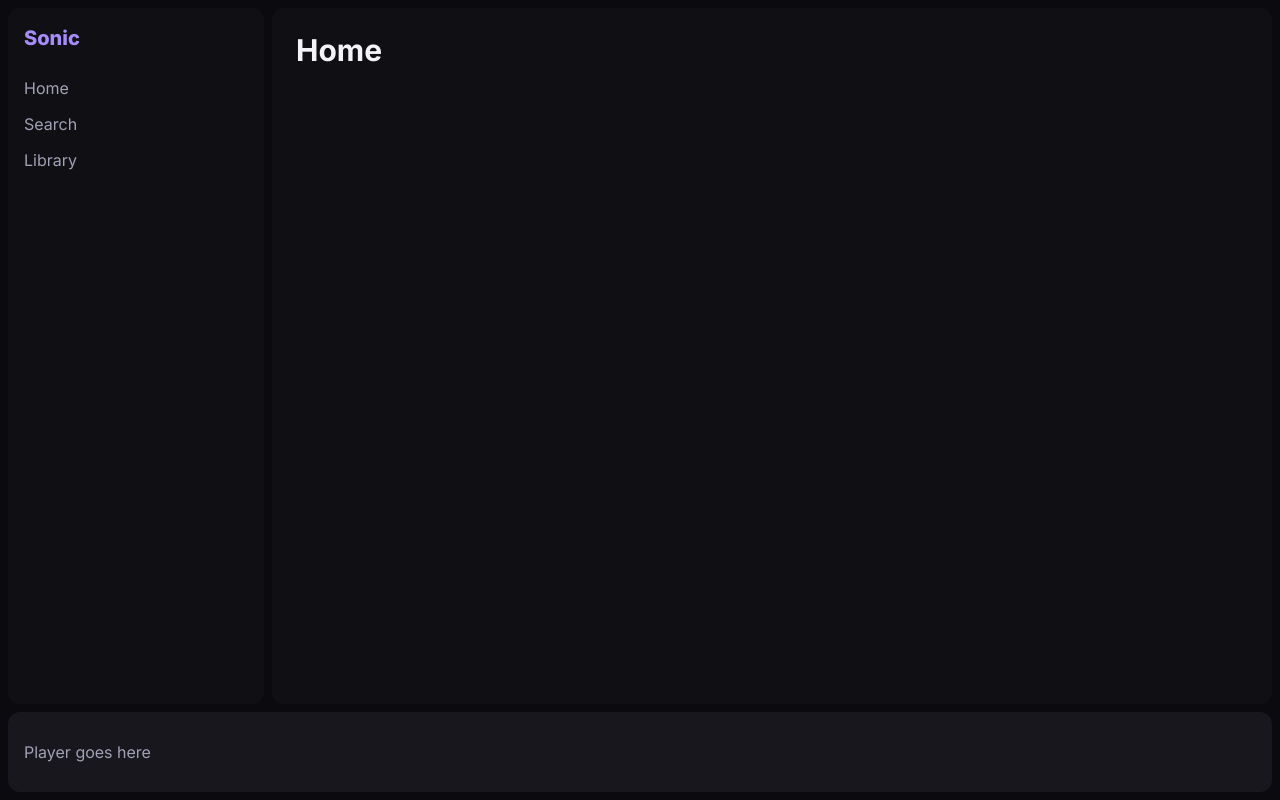
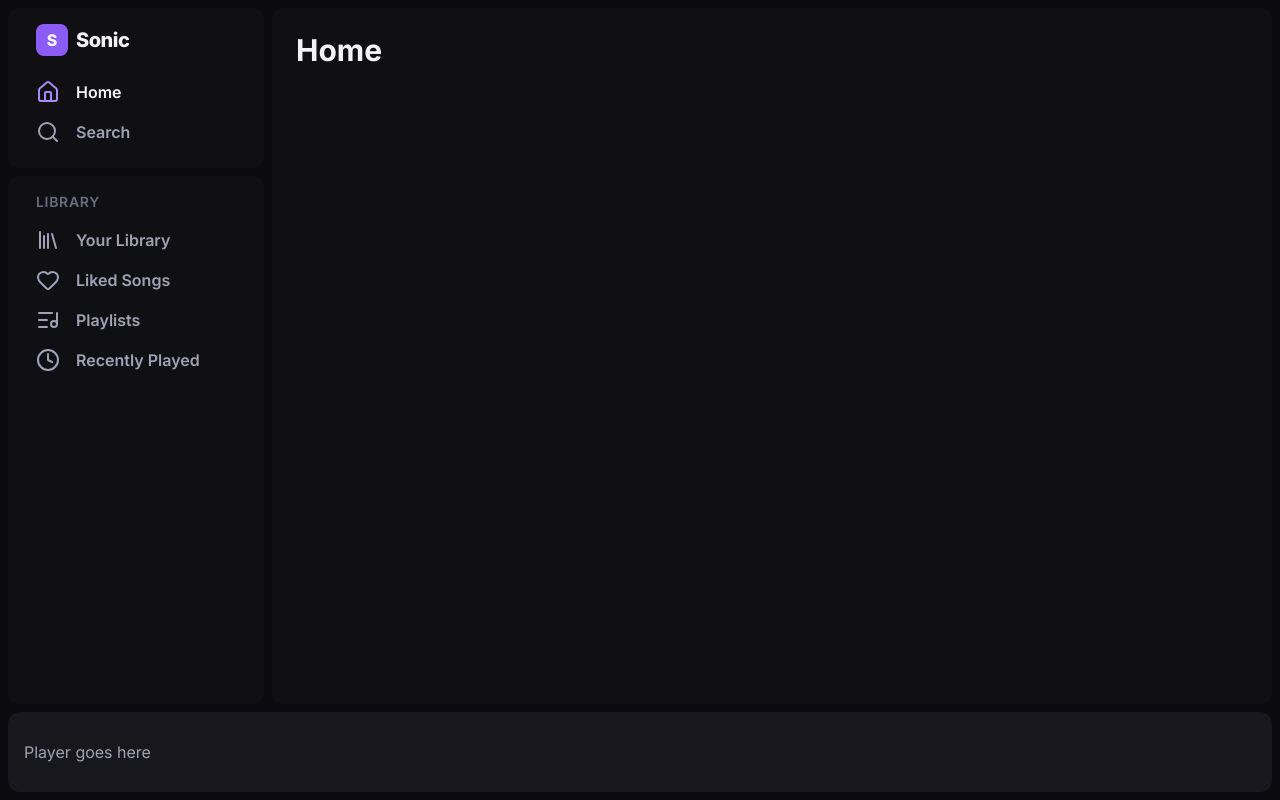
Before and after one commit to Ashtik0716/Sonic, a React (Vite) app in the folder client/: page / in a window 1280 px wide. Built offline with nearby package versions, Linux system fonts and the light colour scheme.

Commit message:
Add Sidebar with NavLink active states

```diff
--- a/client/index.html
+++ b/client/index.html
@@ -1,5 +1,6 @@
 <!doctype html>
 <html lang="en">
+
 <head>
   <link rel="preconnect" href="https://fonts.googleapis.com" />
   <link rel="preconnect" href="https://fonts.gstatic.com" crossorigin />
@@ -9,8 +10,10 @@
   <meta name="viewport" content="width=device-width, initial-scale=1.0" />
   <title>client</title>
 </head>
+
 <body>
   <div id="root"></div>
   <script type="module" src="/src/main.jsx"></script>
 </body>
+
 </html>
--- a/client/src/App.jsx
+++ b/client/src/App.jsx
@@ -12,6 +12,8 @@ function App() {
         <Route path="/" element={<Home />} />
         <Route path="/search" element={<Search />} />
         <Route path="/library" element={<Library />} />
+        <Route path="/library" element={<Library />} />
+        <Route path="/library/*" element={<Library />} />
       </Route>
     </Routes>
   )
--- a/client/src/components/layout/AppLayout.jsx
+++ b/client/src/components/layout/AppLayout.jsx
@@ -1,22 +1,16 @@
-import { Link, Outlet } from 'react-router-dom'
+import { Outlet } from 'react-router-dom'
+import Sidebar from './Sidebar'
 
 function AppLayout() {
   return (
     // Full-screen column: top area grows, player stays at the bottom
     <div className="flex h-full flex-col bg-surface-950">
-      {/* min-h-0 is essential: it lets this row shrink so the main area can scroll */}
+      {/* min-h-0 lets this row shrink so the main area can scroll */}
       <div className="flex min-h-0 flex-1 gap-2 p-2 pb-0">
-        {/* Sidebar placeholder: hidden on mobile, visible from md (768px) up */}
-        <aside className="hidden w-64 shrink-0 rounded-xl bg-surface-900 p-4 md:block">
-          <h2 className="text-xl font-extrabold text-brand-400">Sonic</h2>
-          <nav className="mt-6 flex flex-col gap-3 text-ink-300">
-            <Link to="/" className="hover:text-ink-100">Home</Link>
-            <Link to="/search" className="hover:text-ink-100">Search</Link>
-            <Link to="/library" className="hover:text-ink-100">Library</Link>
-          </nav>
-        </aside>
+        {/* The one and only Sidebar */}
+        <Sidebar />
 
-        {/* Main content: this is the part that scrolls */}
+        {/* The one and only main content area */}
         <main className="flex-1 overflow-y-auto rounded-xl bg-surface-900 p-6">
           {/* The current page renders here */}
           <Outlet />
--- /dev/null
+++ b/client/src/components/layout/Sidebar.jsx
@@ -0,0 +1,55 @@
+import { Home, Search, Library, Heart, ListMusic, Clock } from 'lucide-react'
+import SidebarLink from './SidebarLink'
+
+// Data-driven navigation: to add a link later, add one line here
+const mainLinks = [
+  { to: '/', icon: Home, label: 'Home' },
+  { to: '/search', icon: Search, label: 'Search' },
+]
+
+// Library shortcuts: real pages come in later phases
+const libraryLinks = [
+  { to: '/library', icon: Library, label: 'Your Library' },
+  { to: '/library/liked', icon: Heart, label: 'Liked Songs' },
+  { to: '/library/playlists', icon: ListMusic, label: 'Playlists' },
+  { to: '/library/recent', icon: Clock, label: 'Recently Played' },
+]
+
+function Sidebar() {
+  return (
+    // Hidden on mobile, shown from md up. Step 7 adds mobile navigation.
+    <aside className="hidden w-64 shrink-0 flex-col gap-2 md:flex">
+      {/* Top panel: logo + main navigation */}
+      <div className="rounded-xl bg-surface-900 p-4">
+        <div className="mb-4 flex items-center gap-2 px-3">
+          <div className="flex h-8 w-8 items-center justify-center rounded-lg bg-brand-500 font-extrabold">
+            S
+          </div>
+          <span className="text-xl font-extrabold tracking-tight">Sonic</span>
+        </div>
+
+        <nav className="flex flex-col">
+          {/* .map() turns each object in the array into a component */}
+          {mainLinks.map((link) => (
+            // key helps React track which item is which when the list changes
+            <SidebarLink key={link.to} {...link} />
+          ))}
+        </nav>
+      </div>
+
+      {/* Bottom panel: library, fills the remaining height and scrolls */}
+      <div className="min-h-0 flex-1 overflow-y-auto rounded-xl bg-surface-900 p-4">
+        <p className="mb-2 px-3 text-sm font-semibold uppercase tracking-wider text-ink-500">
+          Library
+        </p>
+        <nav className="flex flex-col">
+          {libraryLinks.map((link) => (
+            <SidebarLink key={link.to} {...link} />
+          ))}
+        </nav>
+      </div>
+    </aside>
+  )
+}
+
+export default Sidebar
--- /dev/null
+++ b/client/src/components/layout/SidebarLink.jsx
@@ -0,0 +1,30 @@
+import { NavLink } from 'react-router-dom'
+
+// Props: to = URL path, icon = a Lucide icon component, label = text
+function SidebarLink({ to, icon: Icon, label }) {
+  return (
+    <NavLink
+      to={to}
+      // "end" makes "/" match only the exact home page, not every URL
+      end
+      // NavLink gives us isActive so we can style the current page
+      className={({ isActive }) =>
+        `flex items-center gap-4 rounded-lg px-3 py-2 font-semibold transition-colors ${
+          isActive
+            ? 'text-ink-100'
+            : 'text-ink-300 hover:text-ink-100'
+        }`
+      }
+    >
+      {({ isActive }) => (
+        <>
+          {/* Active icon turns violet */}
+          <Icon size={24} className={isActive ? 'text-brand-400' : ''} />
+          <span>{label}</span>
+        </>
+      )}
+    </NavLink>
+  )
+}
+
+export default SidebarLink
```
Lines whose indentation alone changed are shown as unchanged.
